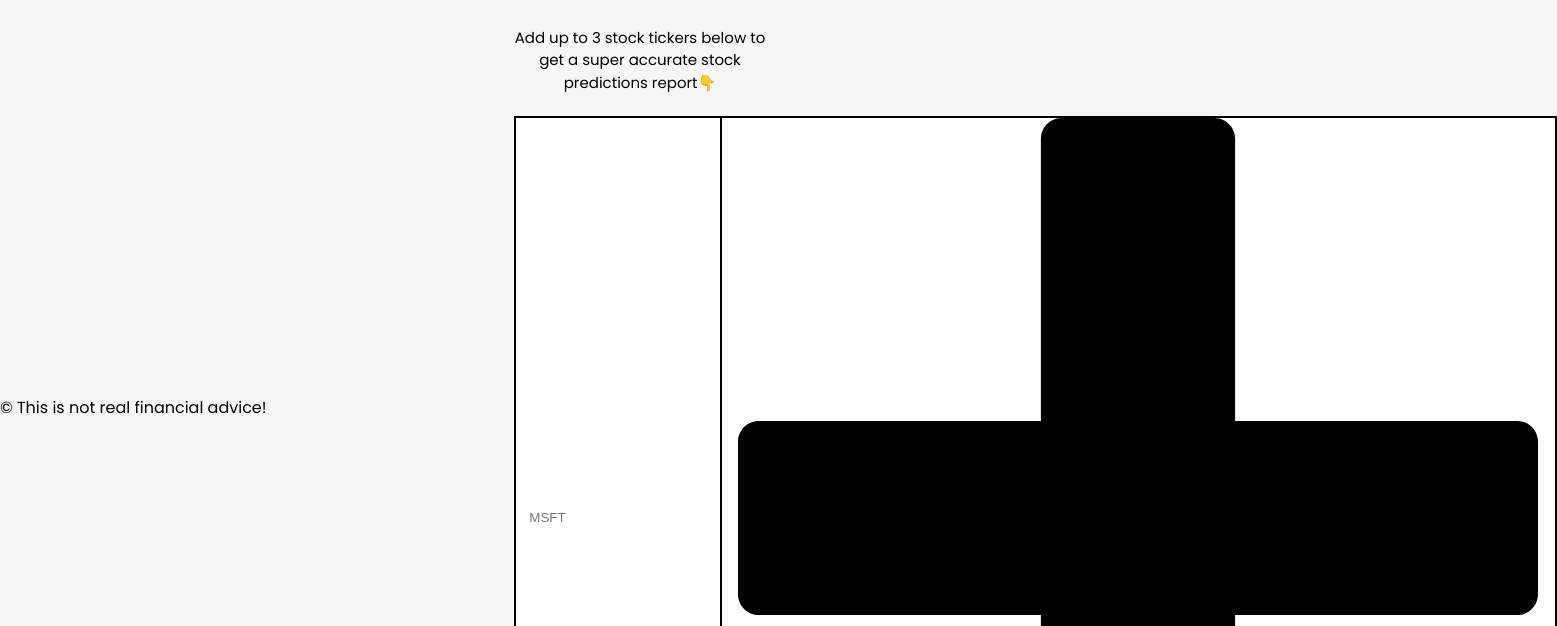
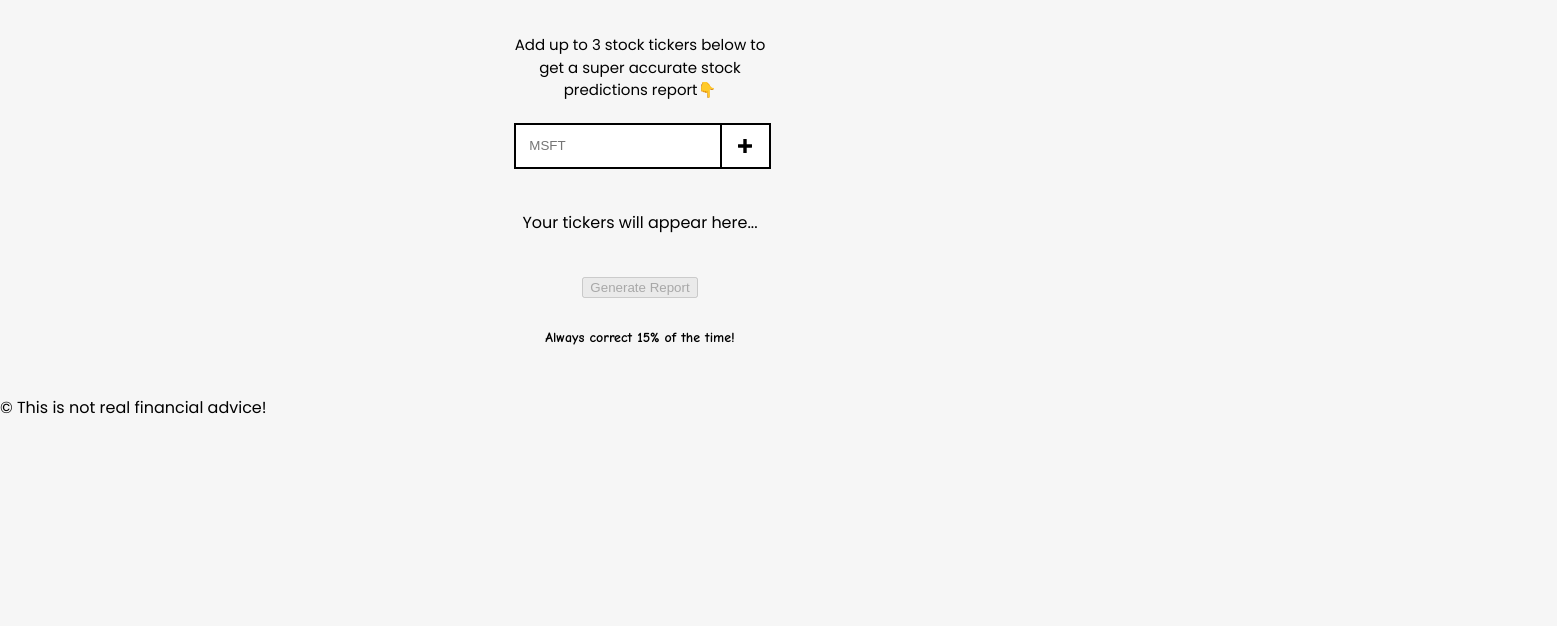
Before and after one commit to cvera08/ai-stock-predictions, a website built with Vite: page index.html in a window 1280 px wide. Shown: the part 130-756 px from the top of the page, 1557 px wide, since content can reach past the window. Built offline with nearby package versions, Linux system fonts and the light colour scheme.

Commit message:
feat: add-ticker-svg

```diff
--- a/index.css
+++ b/index.css
@@ -121,3 +121,7 @@ input[type="text"] {
     cursor: pointer;
     border: 2px solid;
 }
+
+.add-ticker-svg {
+    width: 14px;
+}
```
